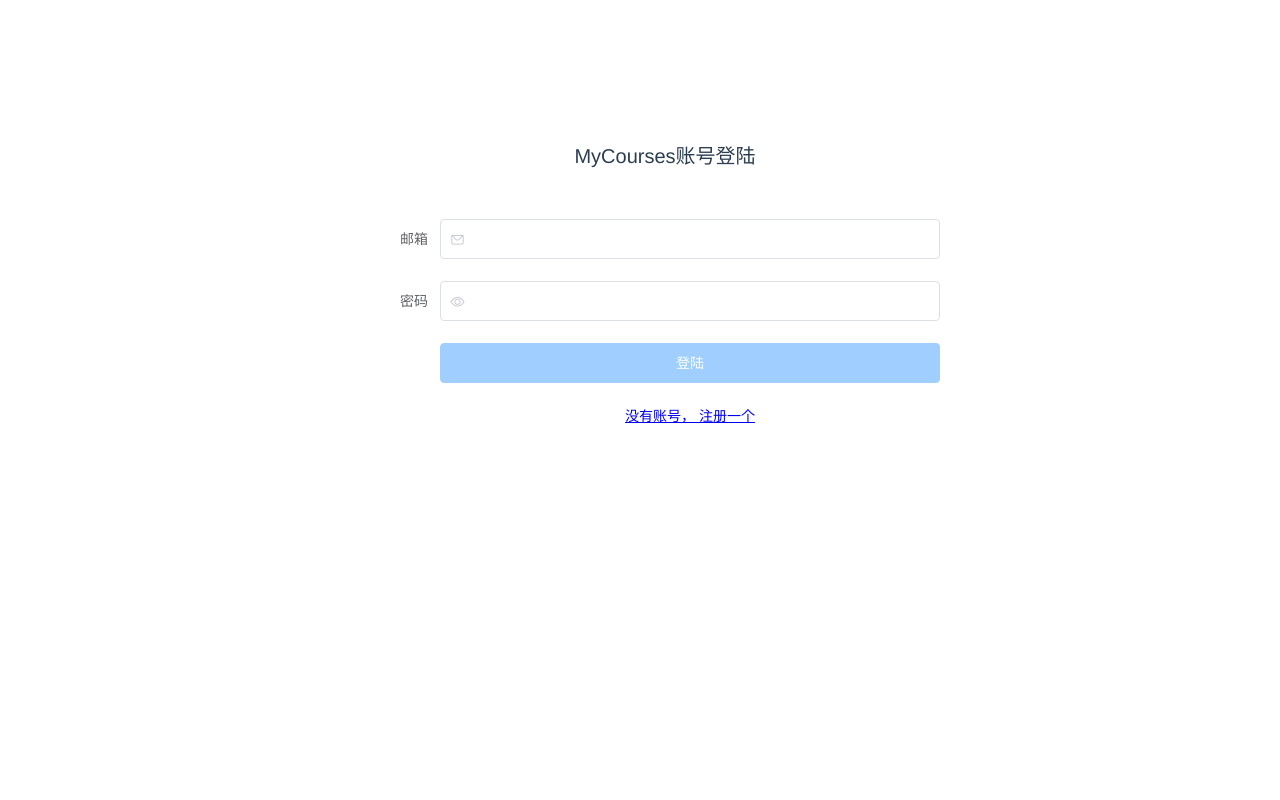
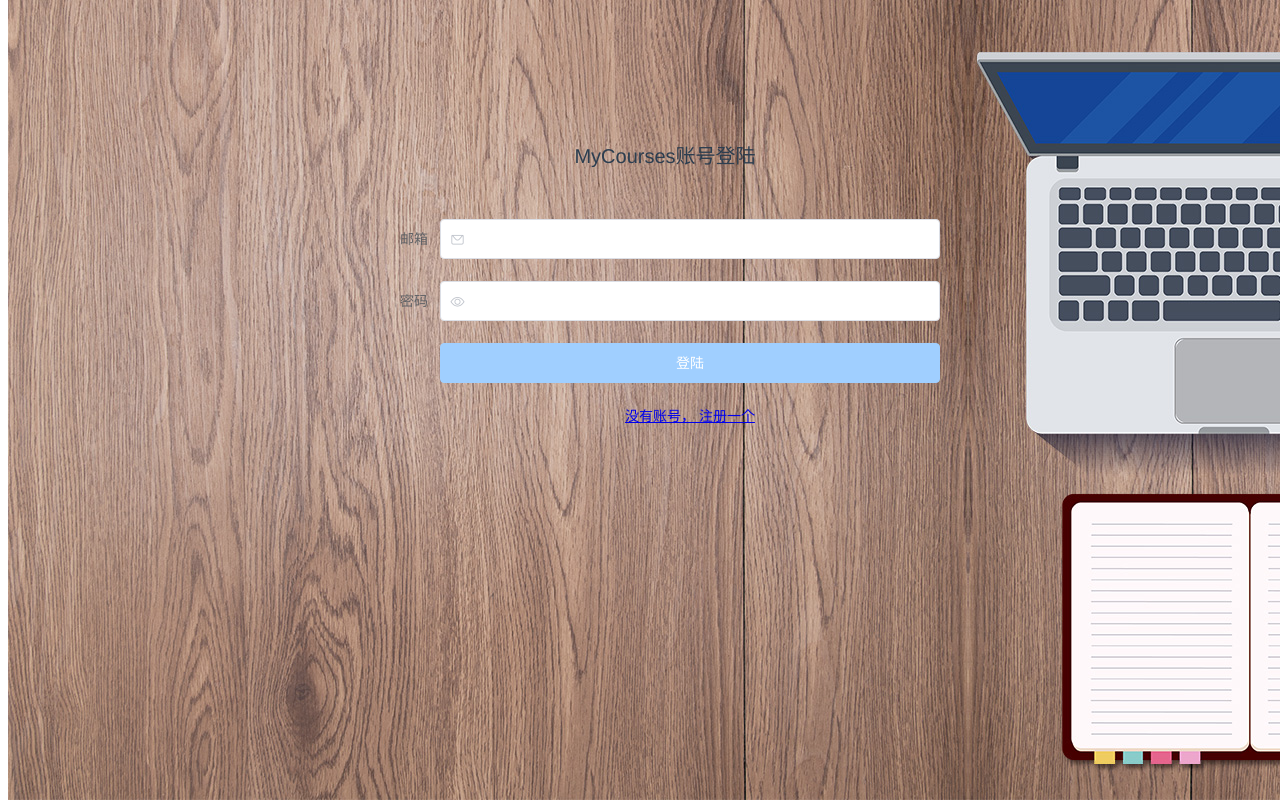
Before and after one commit to hcihomework/HCIFront, a Vue app: page / in a window 1280 px wide. Built offline with nearby package versions, Linux system fonts and the light colour scheme; the HTML template or start-up script is replaced by a standard one.

Commit message:
主页背景

```diff
--- /dev/null
+++ b/src/components/main/LoginPage.vue
@@ -0,0 +1,115 @@
+<template>
+  <div>
+    <div class="backgroundImg">
+      <img src="@/assets/登录背景.jpg" alt=""/>
+    </div>
+  <div style="width: 600px;margin: 120px auto auto auto">
+    <el-row>
+      <p style="font-size:20px;margin-left: 50px;margin-bottom: 50px">MyCourses账号登陆</p>
+    </el-row>
+    <el-form :model="loginForm" status-icon :rules="rules" ref="loginForm" label-width="100px" class="loginForm">
+      <el-form-item label="邮箱" prop="email">
+        <el-input type="email" prefix-icon="el-icon-message" v-model="loginForm.email" autocomplete="off"></el-input>
+      </el-form-item>
+      <el-form-item label="密码" prop="password">
+        <el-input type="password" prefix-icon="el-icon-view" v-model="loginForm.password" autocomplete="off"></el-input>
+      </el-form-item>
+      <el-form-item>
+        <el-button type="primary" style="width: 500px" :disabled="emailBool||passwordBool"  @click="submitForm()">登陆</el-button>
+      </el-form-item>
+      <router-link to="/register" style="font-size: 14px;margin-left: 100px">没有账号， 注册一个</router-link>
+    </el-form>
+  </div>
+  </div>
+</template>
+<script>
+  export default {
+    name: 'Login',
+    data () {
+      var cheakEmail = (rule, value, callback) => {
+        if (!value) {
+          return callback(new Error('邮箱不能为空'));
+        } else {
+          var njuEmail = value.split('@') ;
+          if(njuEmail[1] != 'nju.edu.cn' && njuEmail[1]  != 'smail.nju.edu.cn'){
+            return callback(new Error('请输入nju邮箱'));
+          } else {
+            this.emailBool=false;
+            callback();
+          }
+        }
+      };
+      var cheakPassword = (rule, value, callback) => {
+        if(!value){
+          return callback(new Error('密码不能为空'));
+        }else {
+          this.passwordBool=false;
+          callback();
+        }
+      };
+      return {
+        loginForm:{
+          email:'',
+          password:''
+        },
+        rules: {
+          email: [
+            {validator: cheakEmail, trigger: 'blur'}
+          ],
+          password: [
+            {validator: cheakPassword, trigger: 'blur'}
+          ]
+        },
+        emailBool:true,
+        passwordBool:true
+      }
+    },
+    created:function () {
+      this.loginForm.email=this.$route.query.user;
+    },
+    methods: {
+      submitForm (){
+        let url='/api/login';
+        this.$axios.get(url, {
+          params: {
+            'email': this.loginForm.email,
+            'password': this.loginForm.password
+          },
+          headers: {
+            'Content-Type': 'application/json;charset=UTF-8'
+          }
+        }).then(res=>{
+          //alert(res.data)
+          if(res.data!="fail"){
+            sessionStorage.setItem("identity",res.data)
+            if(res.data=="student"){
+              this.$router.push('/student')
+            }else if(res.data=="teacher"){
+              this.$router.push('/teacher/mainpage')
+            }else if(res.data=="director") {
+              this.$router.push('/director')
+            }
+          }else {
+            this.$message.error("登陆失败,请检查用户名或密码")
+          }
+        }).catch(error=>{
+          this.$message.error("登陆失败,未知错误")
+          console.log(error)
+        })
+      }
+    }
+  }
+</script>
+<style scoped>
+  .loginForm{
+    width: 600px;
+  }
+  .backgroundImg{
+    background-size: cover;
+    width: 100%;
+    height: 100%;
+    top: 0;
+    z-index: -1;
+    position: fixed;
+  }
+</style>
--- a/src/router/index.js
+++ b/src/router/index.js
@@ -5,6 +5,7 @@
 import TeacherMainPage from '@/components/teacher/TeacherMainPage'
 import DirectorMainPage from '@/components/director/DirectorMainPage'
 import StudentMainPage from '@/components/student/StudentMainPage'
+import LoginPage from "../components/main/LoginPage";
 Vue.use(Router)
 export default new Router({
   routes: [
@@ -15,7 +16,7 @@
     },
     {
       path: '/',
-      component: Login
+      component: LoginPage
     },
     {
       path: '/register',
```
Also changed, not shown: src/assets/登录背景.jpg (added), 1 other file (tests, documents, lock files or other folders).
